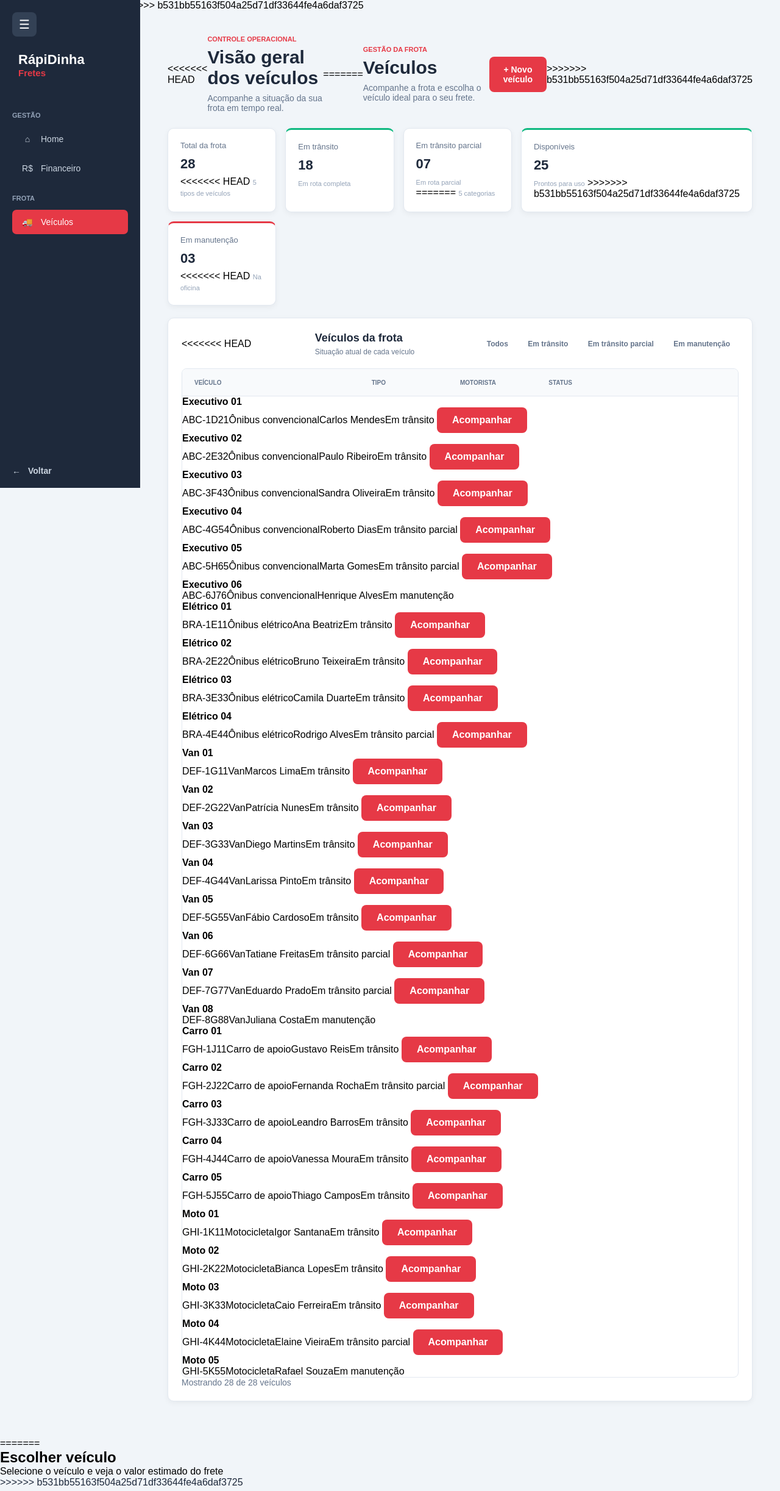
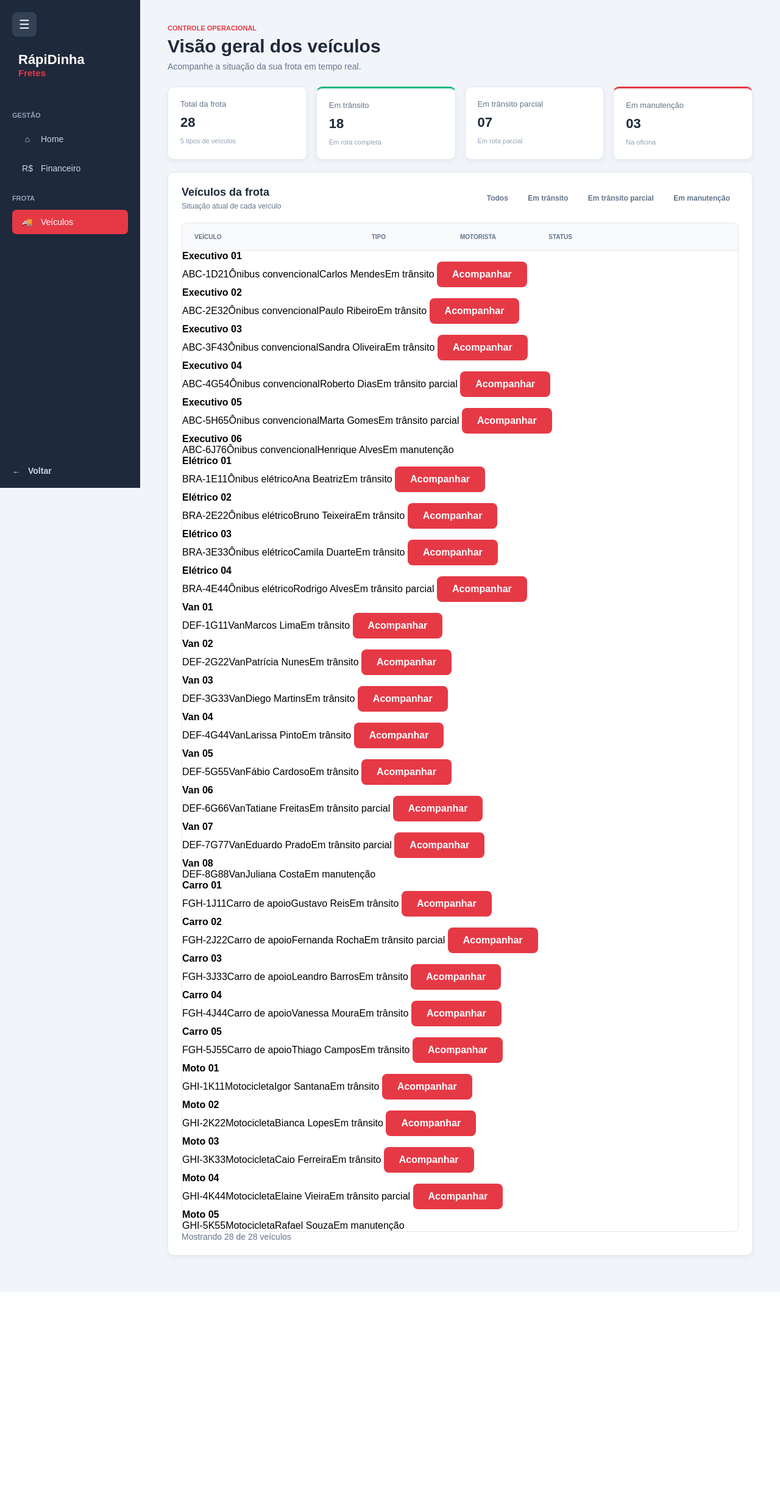
Before and after one commit to RhuanPLCastro/ProjetoRapidinha, a Django app: template Rápidinha_Fretes/templates/veiculos.html in a window 1280 px wide. Shown: the whole page at 61% size. After the commit the page ends 2119 px from the top, so only its background shows below. Run offline with Django 5.2, Linux system fonts and the light colour scheme; the template is opened without the code that fills it, so the values that code supplies are empty.

Commit message:
Resolve conflito na Pag dos Veiculos

```diff
--- a/Rápidinha_Fretes/templates/veiculos.html
+++ b/Rápidinha_Fretes/templates/veiculos.html
@@ -9,12 +9,8 @@
 
     <title>Veículos - RápiDinha Fretes</title>
 
-<<<<<<< HEAD
     <link rel="stylesheet" href="{% static 'style.css' %}?v=10">
     <link rel="stylesheet" href="https://unpkg.com/leaflet@1.9.4/dist/leaflet.css">
-=======
-    <link rel="stylesheet" href="{% static 'style.css' %}?v=5">
->>>>>>> b531bb55163f504a25d71df33644fe4a6daf3725
 </head>
 
 <body>
@@ -68,29 +64,11 @@
     <main class="veiculos">
 
         <div class="topo">
-<<<<<<< HEAD
             <div>
                 <p class="pequeno">CONTROLE OPERACIONAL</p>
                 <h1>Visão geral dos veículos</h1>
                 <p class="descricao">Acompanhe a situação da sua frota em tempo real.</p>
             </div>
-=======
-
-            <div>
-                <p class="pequeno">GESTÃO DA FROTA</p>
-
-                <h1>Veículos</h1>
-
-                <p class="descricao">
-                    Acompanhe a frota e escolha o veículo ideal para o seu frete.
-                </p>
-            </div>
-
-            <button>
-                + Novo veículo
-            </button>
-
->>>>>>> b531bb55163f504a25d71df33644fe4a6daf3725
         </div>
 
 
@@ -99,7 +77,6 @@
             <div class="cartao">
                 <p>Total da frota</p>
                 <h2>28</h2>
-<<<<<<< HEAD
                 <span>5 tipos de veículos</span>
             </div>
 
@@ -113,21 +90,11 @@
                 <p>Em trânsito parcial</p>
                 <h2>07</h2>
                 <span>Em rota parcial</span>
-=======
-                <span>5 categorias</span>
-            </div>
-
-            <div class="cartao receita">
-                <p>Disponíveis</p>
-                <h2>25</h2>
-                <span>Prontos para uso</span>
->>>>>>> b531bb55163f504a25d71df33644fe4a6daf3725
             </div>
 
             <div class="cartao despesa">
                 <p>Em manutenção</p>
                 <h2>03</h2>
-<<<<<<< HEAD
                 <span>Na oficina</span>
             </div>
 
@@ -150,24 +117,12 @@
 
             <div id="mapa"></div>
 
-=======
-                <span>Indisponíveis</span>
-            </div>
-
-            <div class="cartao">
-                <p>Frota elétrica</p>
-                <h2>04</h2>
-                <span>Veículos elétricos</span>
-            </div>
-
->>>>>>> b531bb55163f504a25d71df33644fe4a6daf3725
         </section>
 
 
         <section class="caixa">
 
             <div class="caixa-topo">
-<<<<<<< HEAD
 
                 <div>
                     <h2>Veículos da frota</h2>
@@ -366,15 +321,3 @@
 </body>
 
 </html>
-=======
-                <div>
-                    <h2>Escolher veículo</h2>
-                    <p>Selecione o veículo e veja o valor estimado do frete</p>
-                </div>
-            </div>
-
-            <div class="simulador">
-
-                <div>
-                    <label
->>>>>>> b531bb55163f504a25d71df33644fe4a6daf3725
```
